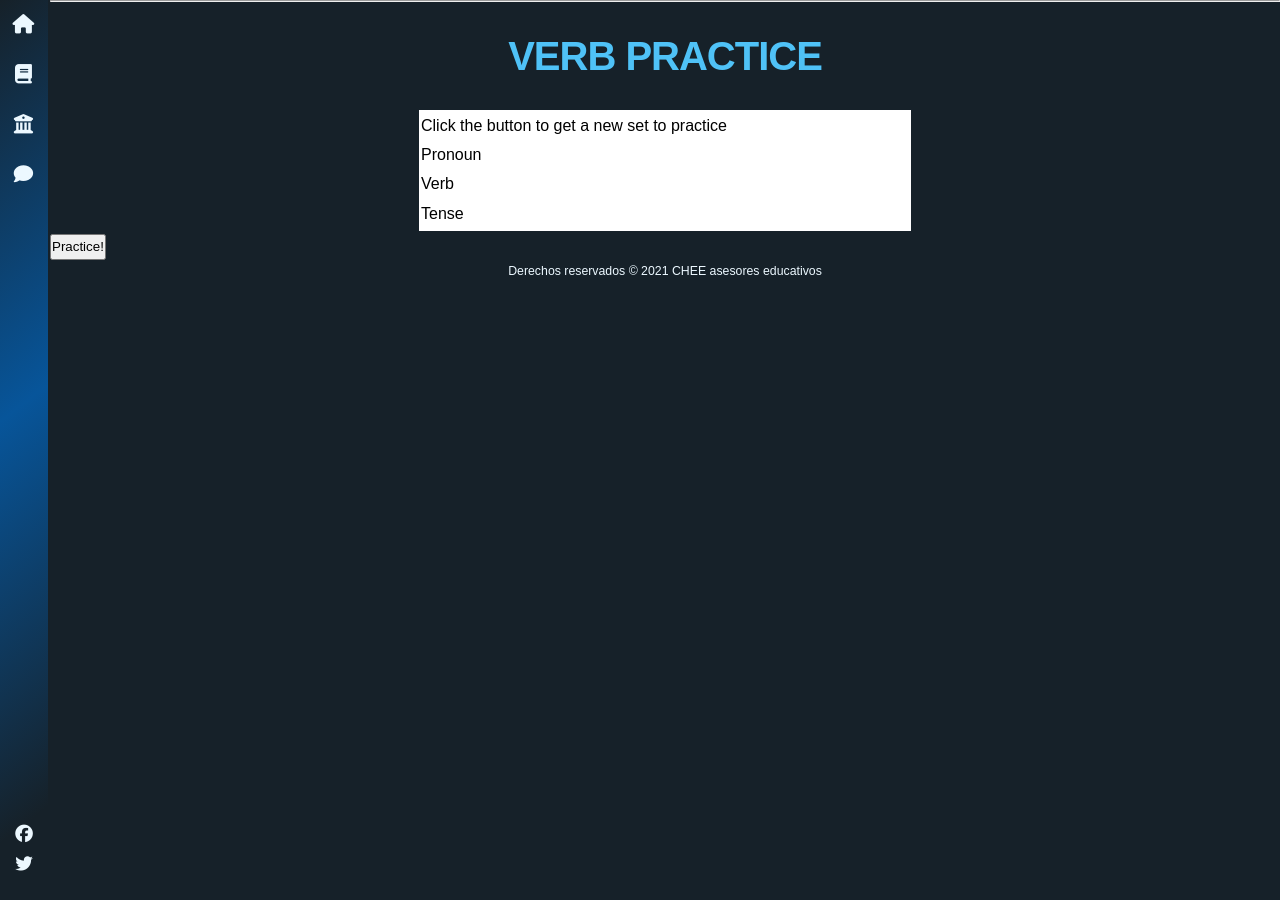
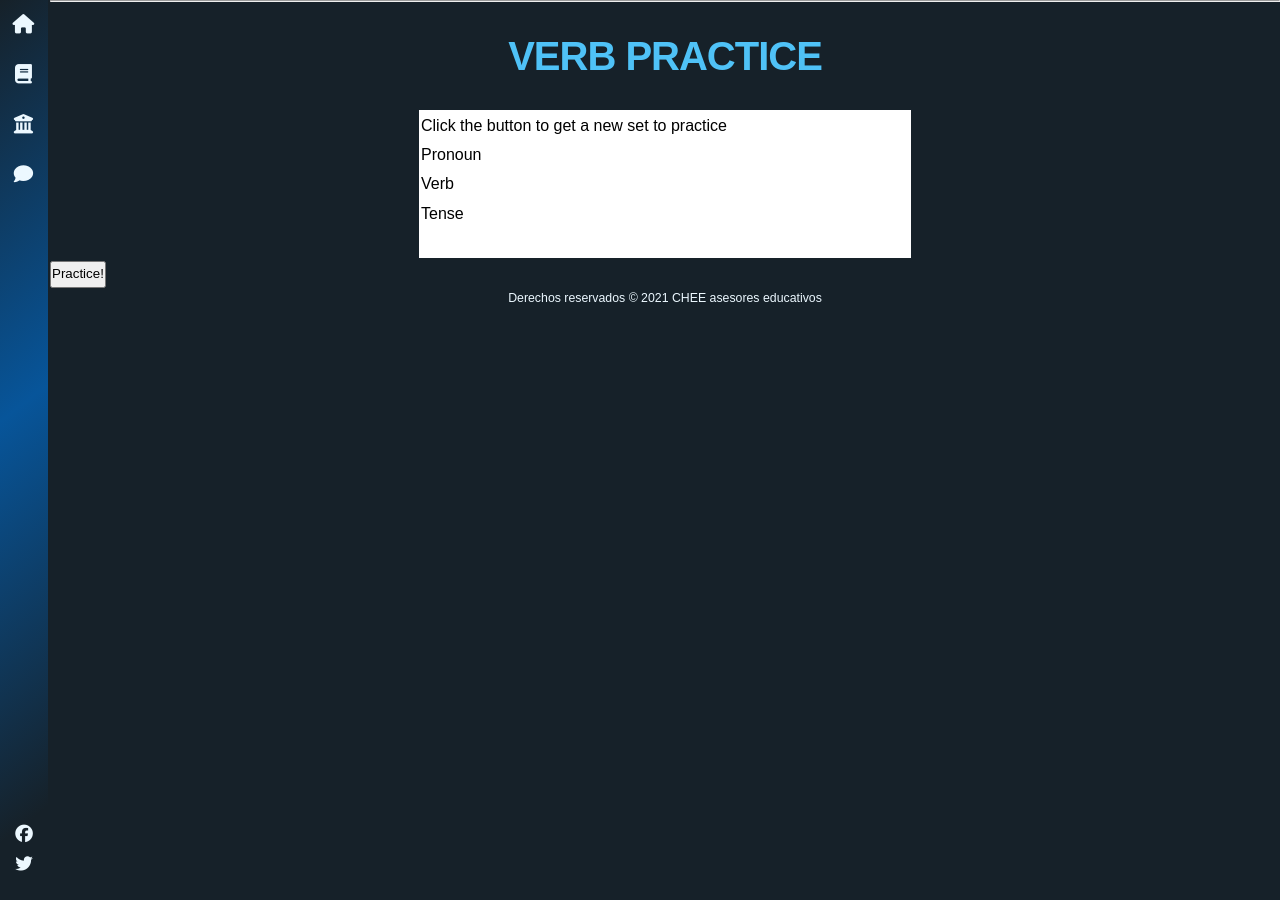
Before and after one commit to camachevaz/ESL, a Jekyll site: the page built from _posts/2021-12-14-verbos.markdown, in a window 1280 px wide. Built offline with Jekyll 4.4.1, drawn with Linux system fonts in a browser that asks for light colours; nearby versions of some CDN libraries; some web fonts are replaced.

Commit message:
Update 2021-12-14-verbos.markdown

```diff
--- a/_posts/2021-12-14-verbos.markdown
+++ b/_posts/2021-12-14-verbos.markdown
@@ -13,7 +13,7 @@ summary: Practice different time tenses with quick templates of pronouns and ver
         <tr><td colspan="2">Click the button to get a new set to practice</td></tr>
     </thead>
     <tfoot>
-        <tr><td colspan="2" id="hint"></td></tr>
+        <tr><td colspan="2" id="hint">&nbsp;</td></tr>
     </tfoot>
     <tbody>
         <tr>
```
